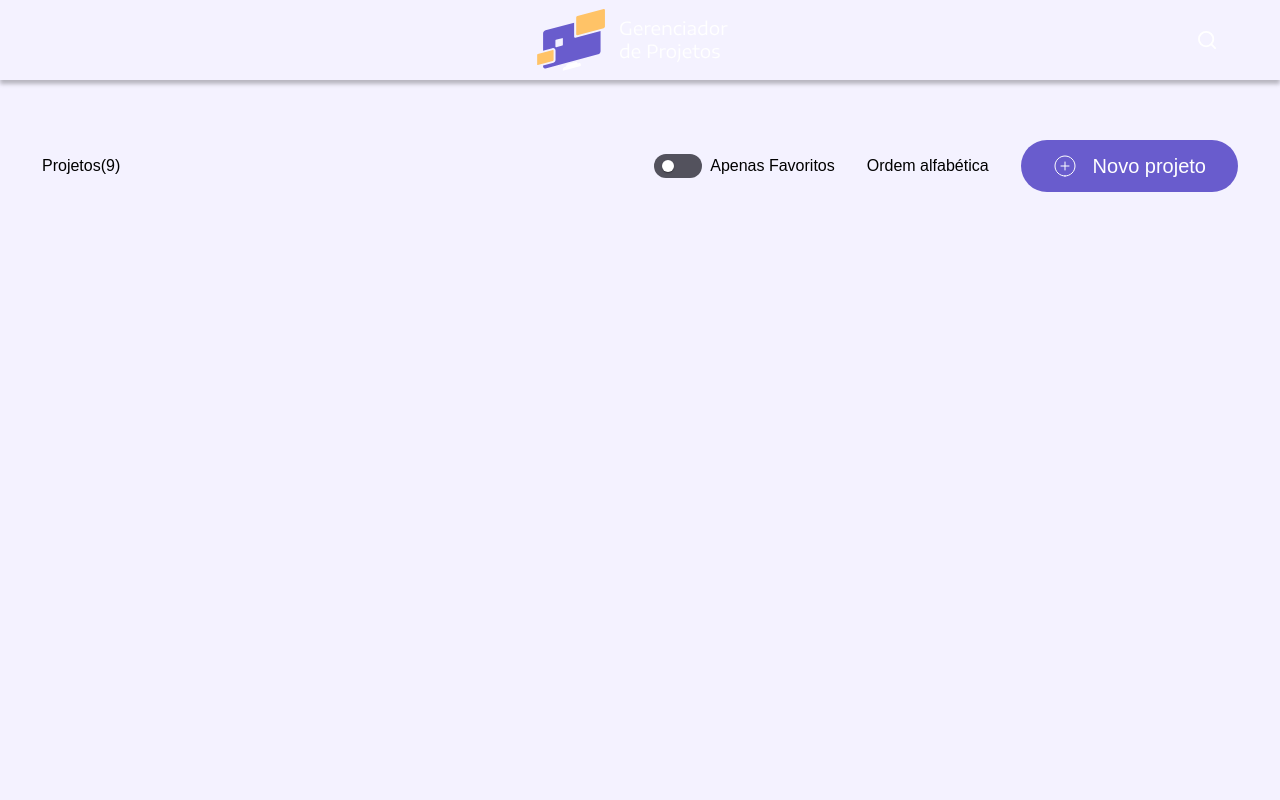
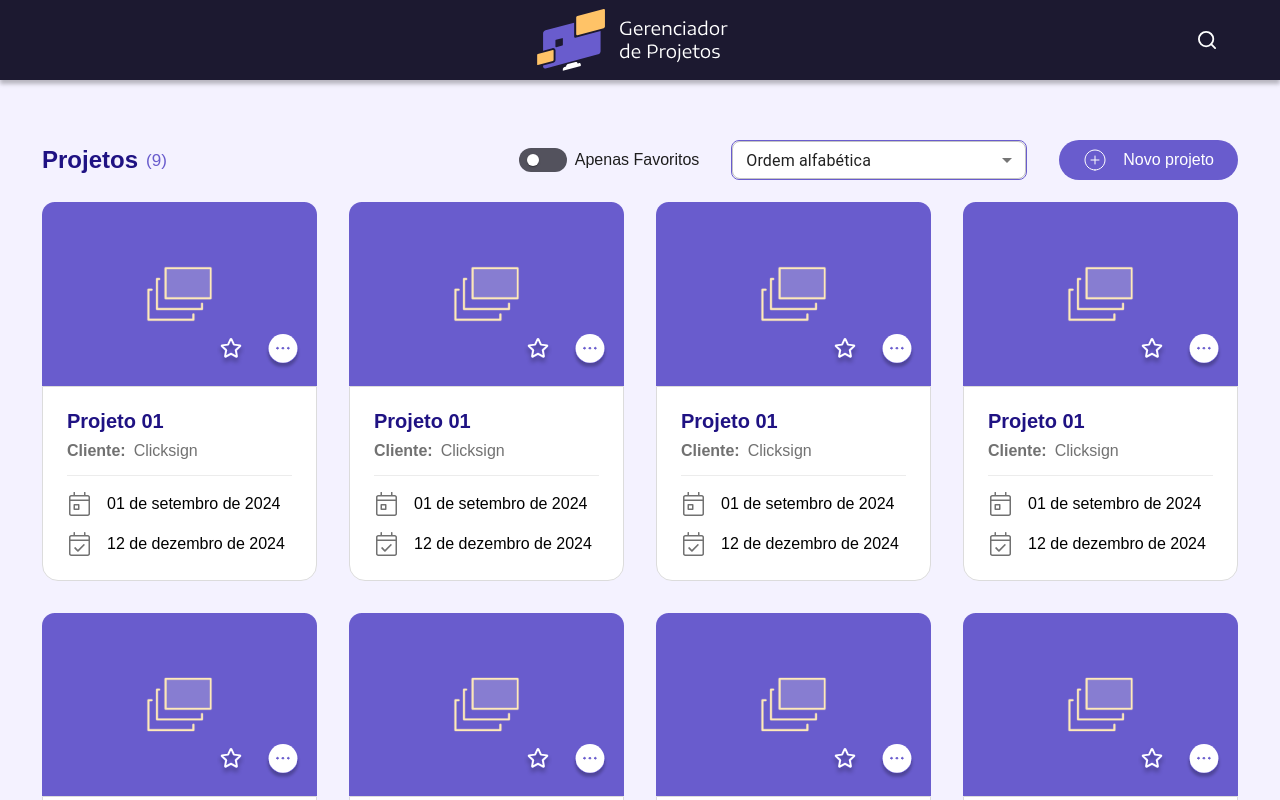
Before and after one commit to LucasBecker19/clicksign-project-manager, a Next.js app: page / in a window 1280 px wide. Shown: the top 800 px of the page. Built offline with nearby package versions, Linux system fonts and the light colour scheme; a web font is replaced by a local one.

Commit message:
feat: update global styles, enhance Button component, and implement Projects layout with sorting options

```diff
--- a/app/globals.css
+++ b/app/globals.css
@@ -3,21 +3,25 @@
 :root {
   --background: #f4f2ff;
   --content-background: #ffffff;
-  --header-background: #1C1930;
+  --dark: #1C1930;
   --shadow-header: 0px 4px 4px 0px #00000040;
   --title: #1F1283;
   --description: #717171;
   --accent: #695CCD;
+  --text-dark: #1E1E1E;
+  --line: #ECECEC;
 }
 
 @theme inline {
   --color-background: var(--background);
   --color-content-background: var(--content-background);
-  --color-header-background: var(--header-background);
+  --color-dark: var(--dark);
   --shadow-header: var(--shadow-header);
   --color-title: var(--title);
   --color-description: var(--description);
   --color-accent: var(--accent);
+  --color-text-dark: var(--text-dark);
+  --color-line: var(--line);
   --font-sans: var(--font-encode-sans), ui-sans-serif, system-ui, sans-serif;
   /* Custom design tokens */
   --radius-button: 26px;
@@ -28,6 +32,7 @@
 @layer utilities {
   .hover-zoom {
     transition: transform 0.3s ease-in-out;
+    cursor: pointer;
   }
 
   .hover-zoom:hover {
@@ -42,4 +47,8 @@
       transform: none;
     }
   }
+
+  .heading-2xl {
+    @apply text-title font-semibold text-2xl leading-none;
+  }
 }
--- a/app/layout.tsx
+++ b/app/layout.tsx
@@ -3,7 +3,7 @@ import { Encode_Sans_Semi_Expanded } from "next/font/google";
 import "./globals.css";
 
 const encodeSans = Encode_Sans_Semi_Expanded({
-  weight: ['400', '600'],
+  weight: ['400', '600', '700'],
   subsets: ["latin"],
   variable: "--font-encode-sans",
 });
--- a/app/page.tsx
+++ b/app/page.tsx
@@ -3,7 +3,7 @@ import Projects from "@/components/Projects";
 
 export default function Home() {
   return (
-    <main className="bg-background h-screen flex flex-col">
+    <main className="bg-background min-h-screen flex flex-col">
       <Header />
       <Projects />
     </main>
--- a/components/Button.tsx
+++ b/components/Button.tsx
@@ -1,9 +1,14 @@
 "use client"
-export default function Button ({ icon: Icon, title, action }: { icon: React.ReactNode, title: string, action: () => void }) {
+export default function Button ({ icon: Icon, title, action, variant }: { icon: React.ReactNode, title: string, action: () => void , variant: "large" | "medium" }) {
+    const variants = {
+        large: "py-3.5 px-8 text-xl",
+        medium: "py-2 px-6 text-base",
+    };
+
     return (
-        <button type="button" className="hover-zoom cursor-pointer bg-accent rounded-button flex items-center justify-center py-3.5 px-8 text-white gap-4" onClick={action}>
+        <button type="button" className={`hover-zoom bg-accent rounded-button flex items-center justify-center text-white gap-4 ${variants[variant]}`} onClick={action}>
             {Icon}
-            <span className="font-sans font-normal text-xl leading-22 tracking-normal text-center align-bottom">
+            <span className="font-sans font-normal leading-22 tracking-normal text-center align-bottom">
                 {title}
             </span>
         </button>
--- a/components/Projects.tsx
+++ b/components/Projects.tsx
@@ -3,13 +3,16 @@
 import Image from "next/image";
 import Button from "./Button";
 import CustomSwitch from "./CustomSwitch";
+import { Select, MenuItem } from "@mui/material";
+import ProjectCard from "./ProjectCard";
 
 const ProjectsEmptyState = (
     <div className="bg-content-background my-15 mx-card-x flex flex-1 justify-center items-center rounded">
         <div className="flex flex-col justify-center items-center gap-6">
-            <p className="text-title font-semibold text-2xl leading-none text-center align-middle">Nenhum projeto</p>
+            <p className="heading-2xl text-center align-middle">Nenhum projeto</p>
             <span className="text-description mb-2 font-normal text-base leading-22 text-center">Clique no botão abaixo para criar o primeiro e gerenciá-lo.</span>
             <Button
+                variant="large"
                 icon={<Image src="/images/plus-circle.svg" alt="Plus Circle" width={24} height={24} />}
                 title="Novo projeto"
                 action={() => undefined}
@@ -27,26 +30,52 @@ export default function Projects () {
 
     return (
         <div className="my-15 mx-card-x">
-            <div className="flex items-center justify-between">
-                <div className="flex items-center">
-                    <p>Projetos</p>
-                    <span>(9)</span>
+            <div className="flex items-center justify-between mb-[22px]">
+                <div className="flex items-center gap-2">
+                    <p className="heading-2xl">Projetos</p>
+                    <span className="text-accent font-normal text-[17px] leading-none tracking-normal align-middle">(9)</span>
                 </div>
                 <div className="flex items-center gap-8">
                     <div className="flex items-center gap-2">
                         <CustomSwitch />
-                        <span>Apenas Favoritos</span>
+                        <span className="font-normal text-base leading-22 tracking-normal text-text-dark">Apenas Favoritos</span>
                     </div>
 
-                    <div>Ordem alfabética</div>
+                    <div>
+                        <Select
+                            name="orderBy"
+                            id="orderBy"
+                            defaultValue="alphabetical"
+                            className="border border-accent bg-white w-[296px] h-10"
+                            sx={{
+                                borderRadius: '8px',
+                            }}
+                        >
+                            <MenuItem sx={{ borderBottom: '1px solid #ECECEC'}} value="alphabetical">Ordem alfabética</MenuItem>
+                            <MenuItem sx={{ borderBottom: '1px solid #ECECEC'}} value="recent">Iniciados mais recentes</MenuItem>
+                            <MenuItem value="deadline">Prazo mais próximo</MenuItem>
+                        </Select>
+                    </div>
 
                     <Button
+                        variant="medium"
                         icon={<Image src="/images/plus-circle.svg" alt="Plus Circle" width={24} height={24} />}
                         title="Novo projeto"
                         action={() => undefined}
                     />
                 </div>
             </div>
+
+            <div className="grid grid-cols-1 md:grid-cols-2 lg:grid-cols-3 xl:grid-cols-4 2xl:grid-cols-5 gap-8">
+                <ProjectCard />
+                <ProjectCard />
+                <ProjectCard />
+                <ProjectCard />
+                <ProjectCard />
+                <ProjectCard />
+                <ProjectCard />
+                <ProjectCard />
+            </div>
         </div>
     );
 }
```
